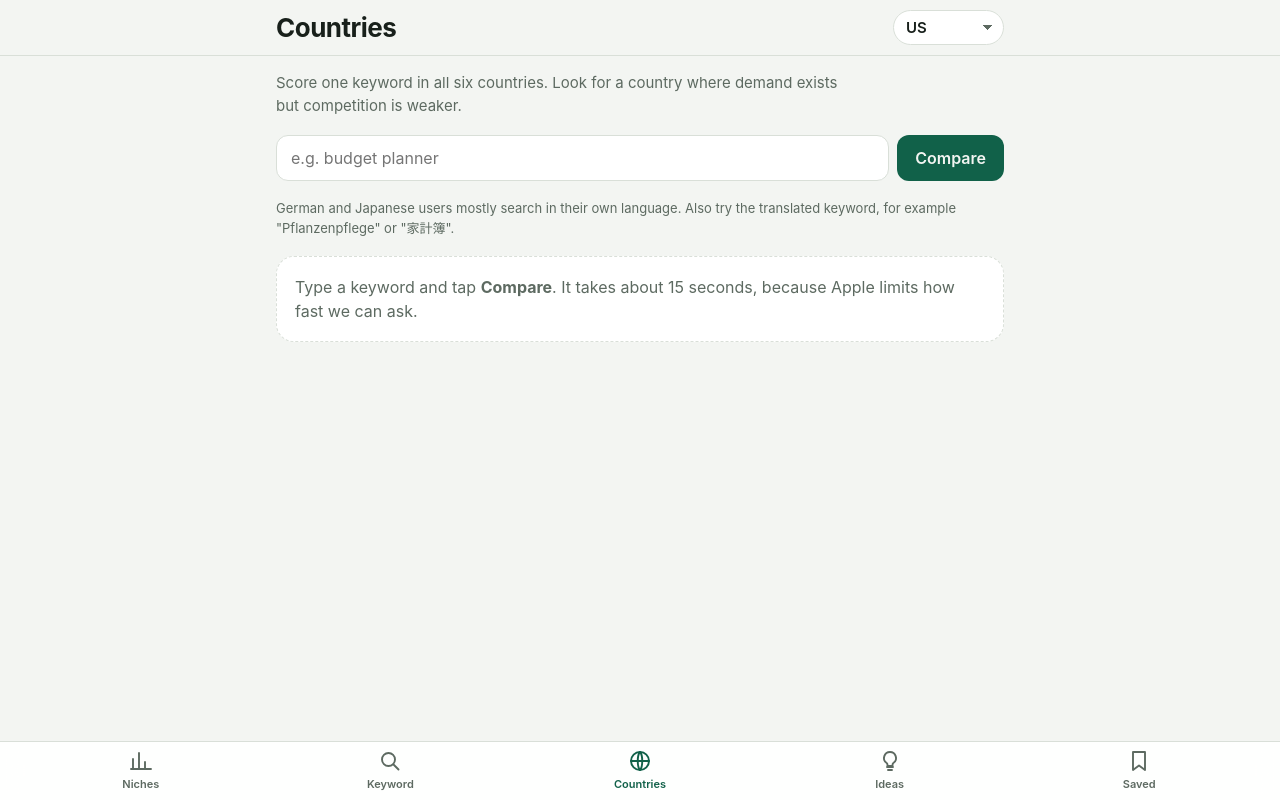
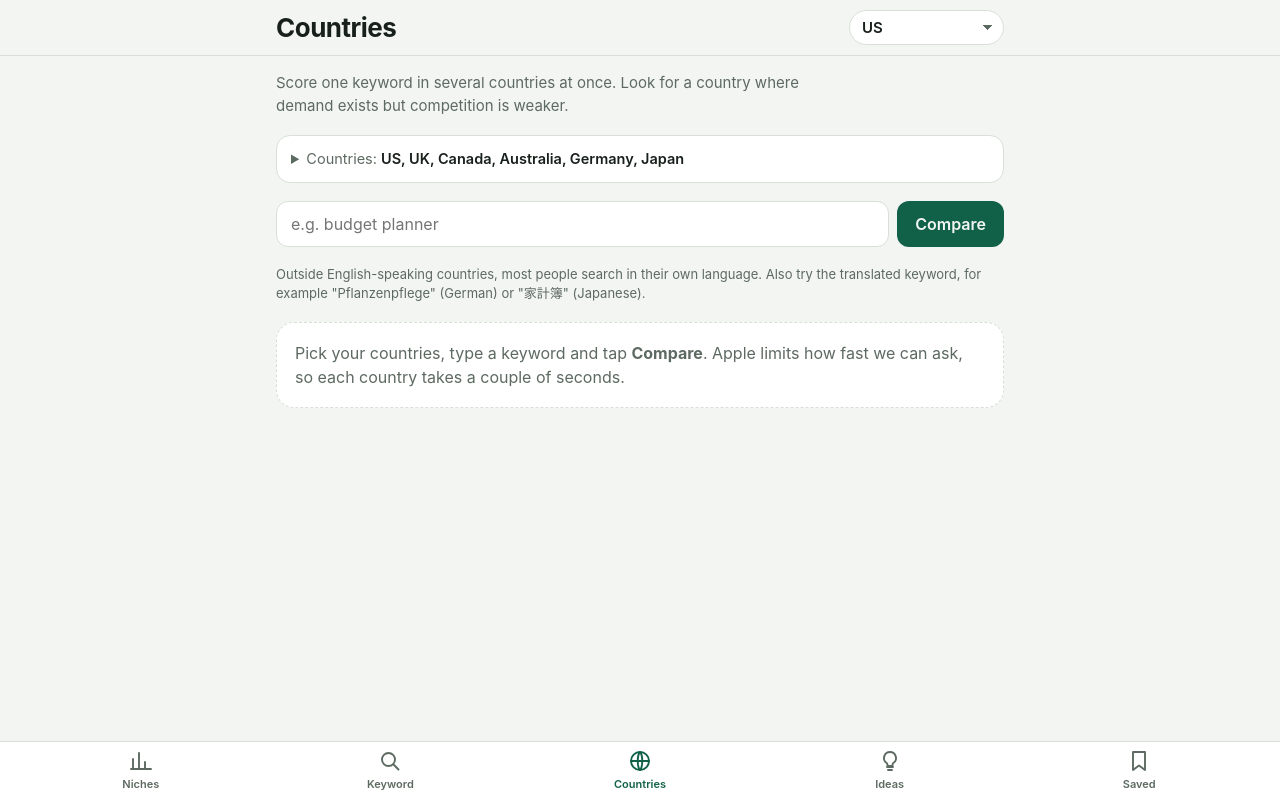
Before and after one commit to jgcoders/asokeywordresearcher, a plain HTML site: page index.html in a window 1280 px wide. Both pictures are taken after a click on the link "Countries". Drawn offline with Linux system fonts and the light colour scheme.

Commit message:
Add 27 more countries and a country picker for comparisons
The app now covers 33 App Store countries, grouped by region in the
country selector. The Countries tab compares a chosen set of up to 12
countries (to stay within Apple's request limits), with presets for top
payers, English-speaking, Europe, Asia and small rich markets. The
selection is remembered on the device.

Co-Authored-By: Claude Opus 5.5 <noreply@anthropic.com>
Claude-Session: https://claude.ai/code/session_01FY98uJA7QPVgqHaMWdCxxs

```diff
--- a/css/app.css
+++ b/css/app.css
@@ -461,3 +461,13 @@ textarea, .copy-box {
   .tabbar a { font-size: 10px; }
   .idea-form .facts { grid-template-columns: repeat(2, minmax(0, 1fr)); }
 }
+
+/* ---------- countries picker ---------- */
+.cmp-pick { background: var(--surface); border: 1px solid var(--line); border-radius: 14px; }
+.cmp-pick summary { padding: 12px 14px; cursor: pointer; font-size: 14.5px; color: var(--muted); list-style-position: inside; overflow-wrap: anywhere; }
+.cmp-pick summary b { color: var(--fg); font-weight: 600; }
+.cmp-pick-body { padding: 0 14px 14px; display: flex; flex-direction: column; gap: 12px; }
+.cmp-region { display: flex; flex-direction: column; gap: 6px; }
+.cmp-region > span { font: 600 12px var(--sans); text-transform: uppercase; letter-spacing: 0.06em; color: var(--muted); }
+.cmp-pick .chip { font-size: 13.5px; padding: 6px 11px; }
+.chip:disabled { opacity: 0.4; cursor: not-allowed; }
--- a/js/app.js
+++ b/js/app.js
@@ -4,15 +4,56 @@ import * as ideas from './ideas.js';
 import { keywordReport, nicheReport, nicheScore, titleIdeas, tokens, daysSince, mostCommon, verdictFor } from './scoring.js';
 
 // ---------- constants ----------
+// [App Store country code, name, short label, region]
 const COUNTRIES = [
-  ['us', 'United States', 'US'],
-  ['gb', 'United Kingdom', 'UK'],
-  ['ca', 'Canada', 'Canada'],
-  ['au', 'Australia', 'Australia'],
-  ['de', 'Germany', 'Germany'],
-  ['jp', 'Japan', 'Japan'],
+  ['us', 'United States', 'US', 'English-speaking'],
+  ['gb', 'United Kingdom', 'UK', 'English-speaking'],
+  ['ca', 'Canada', 'Canada', 'English-speaking'],
+  ['au', 'Australia', 'Australia', 'English-speaking'],
+  ['nz', 'New Zealand', 'New Zealand', 'English-speaking'],
+  ['ie', 'Ireland', 'Ireland', 'English-speaking'],
+  ['sg', 'Singapore', 'Singapore', 'English-speaking'],
+  ['de', 'Germany', 'Germany', 'Europe'],
+  ['fr', 'France', 'France', 'Europe'],
+  ['it', 'Italy', 'Italy', 'Europe'],
+  ['es', 'Spain', 'Spain', 'Europe'],
+  ['nl', 'Netherlands', 'Netherlands', 'Europe'],
+  ['be', 'Belgium', 'Belgium', 'Europe'],
+  ['at', 'Austria', 'Austria', 'Europe'],
+  ['ch', 'Switzerland', 'Switzerland', 'Europe'],
+  ['se', 'Sweden', 'Sweden', 'Europe'],
+  ['no', 'Norway', 'Norway', 'Europe'],
+  ['dk', 'Denmark', 'Denmark', 'Europe'],
+  ['fi', 'Finland', 'Finland', 'Europe'],
+  ['pl', 'Poland', 'Poland', 'Europe'],
+  ['pt', 'Portugal', 'Portugal', 'Europe'],
+  ['jp', 'Japan', 'Japan', 'Asia'],
+  ['kr', 'South Korea', 'Korea', 'Asia'],
+  ['tw', 'Taiwan', 'Taiwan', 'Asia'],
+  ['hk', 'Hong Kong', 'Hong Kong', 'Asia'],
+  ['cn', 'China', 'China', 'Asia'],
+  ['in', 'India', 'India', 'Asia'],
+  ['ae', 'United Arab Emirates', 'UAE', 'Middle East'],
+  ['sa', 'Saudi Arabia', 'Saudi Arabia', 'Middle East'],
+  ['il', 'Israel', 'Israel', 'Middle East'],
+  ['tr', 'Turkey', 'Turkey', 'Middle East'],
+  ['br', 'Brazil', 'Brazil', 'Latin America'],
+  ['mx', 'Mexico', 'Mexico', 'Latin America'],
 ];
 const CNAME = Object.fromEntries(COUNTRIES.map(([c, n]) => [c, n]));
+const CSHORT = Object.fromEntries(COUNTRIES.map(([c, , sh]) => [c, sh]));
+const REGIONS = [...new Set(COUNTRIES.map((c) => c[3]))];
+
+// Countries tab: which countries to compare. Apple limits request speed, so cap the set.
+const COMPARE_MAX = 12;
+const COMPARE_PRESETS = [
+  ['Top payers', ['us', 'gb', 'ca', 'au', 'de', 'jp']],
+  ['English', ['us', 'gb', 'ca', 'au', 'nz', 'ie', 'sg']],
+  ['Europe', ['de', 'fr', 'it', 'es', 'nl', 'ch', 'se', 'no', 'dk', 'at', 'be', 'pl']],
+  ['Asia', ['jp', 'kr', 'tw', 'hk', 'cn', 'sg', 'in']],
+  ['Rich & small', ['ch', 'no', 'dk', 'se', 'nl', 'at', 'ie', 'nz', 'sg', 'ae', 'il', 'fi']],
+];
+const DEFAULT_COMPARE = COMPARE_PRESETS[0][1];
 
 const GENRES = [
   [6018, 'Books'], [6000, 'Business'], [6026, 'Developer Tools'], [6017, 'Education'], [6016, 'Entertainment'],
@@ -84,6 +125,11 @@ const state = {
   auto: { busy: false, error: null, token: 0, done: 0, failed: 0, current: '', waiting: false, results: null, country: null, at: 0 },
   ideasFilter: 'all',
   cs: { key: null, busy: false, step: '', error: null, needsKey: false, keyForm: false, entry: null, token: 0 },
+  cmpCountries: (() => {
+    const v = store.get('cmpCountries', DEFAULT_COMPARE);
+    const ok = Array.isArray(v) ? v.filter((c) => CNAME[c]).slice(0, COMPARE_MAX) : [];
+    return ok.length ? ok : [...DEFAULT_COMPARE];
+  })(),
   apps: new Map(), // id|country → app, for the details sheet
 };
 
@@ -158,7 +204,7 @@ async function runCompare(text) {
   const t = String(text || '').trim();
   if (!t) return;
   const token = ++s.token;
-  Object.assign(s, { text: t, busy: true, error: null, rows: COUNTRIES.map(([cc]) => ({ cc, status: 'wait' })) });
+  Object.assign(s, { text: t, busy: true, error: null, rows: state.cmpCountries.map((cc) => ({ cc, status: 'wait' })) });
   refresh('compare');
   for (const row of s.rows) {
     if (token !== s.token) return;
@@ -367,6 +413,14 @@ function sinceText(ts) {
   const h = Math.round(m / 60);
   if (h < 48) return `${h} h ago`;
   return `${Math.round(h / 24)} days ago`;
+}
+
+function refreshPicker() {
+  const box = $('#cmpPicker');
+  if (!box) return;
+  const wasOpen = box.querySelector('details')?.open;
+  box.innerHTML = comparePickerHtml();
+  if (wasOpen) box.querySelector('details').open = true;
 }
 
 function checkKeyword(text) {
@@ -621,28 +675,50 @@ function keywordOut() {
 }
 
 // Compare
+function comparePickerHtml() {
+  const sel = new Set(state.cmpCountries);
+  const full = sel.size >= COMPARE_MAX;
+  const presets = COMPARE_PRESETS.map(([label, list]) => `<button class="chip" type="button" data-cmp-preset="${esc(label)}">${esc(label)}</button>`).join('');
+  const groups = REGIONS.map((region) => `<div class="cmp-region"><span>${esc(region)}</span><div class="chips">${
+    COUNTRIES.filter((c) => c[3] === region).map(([c, , short]) => {
+      const on = sel.has(c);
+      return `<button class="chip" type="button" data-cmp-cc="${c}" aria-pressed="${on}"${!on && full ? ' disabled' : ''}>${esc(short)}</button>`;
+    }).join('')
+  }</div></div>`).join('');
+  const secs = Math.max(5, Math.round(sel.size * 2.5));
+  return `<details class="cmp-pick">
+    <summary>Countries: <b>${state.cmpCountries.map((c) => esc(CSHORT[c])).join(', ')}</b></summary>
+    <div class="cmp-pick-body">
+      <div class="chips">${presets}</div>
+      ${groups}
+      <p class="note">${sel.size} of ${COMPARE_MAX} max selected · about ${secs} seconds per comparison.</p>
+    </div>
+  </details>`;
+}
+
 function compareShell() {
   return `
-  <p class="intro">Score one keyword in all six countries. Look for a country where demand exists but competition is weaker.</p>
+  <p class="intro">Score one keyword in several countries at once. Look for a country where demand exists but competition is weaker.</p>
+  <div id="cmpPicker">${comparePickerHtml()}</div>
   <form class="form" id="cmpForm">
     <div class="row">
       <input type="search" id="cmpInput" placeholder="e.g. budget planner" enterkeyhint="search" autocapitalize="none" autocorrect="off" autocomplete="off" value="${esc(state.cmp.text)}" aria-label="Keyword to compare">
       <button class="btn" id="cmpBtn" type="submit" style="flex:0 0 auto">Compare</button>
     </div>
   </form>
-  <p class="note">German and Japanese users mostly search in their own language. Also try the translated keyword, for example "Pflanzenpflege" or "家計簿".</p>
+  <p class="note">Outside English-speaking countries, most people search in their own language. Also try the translated keyword, for example "Pflanzenpflege" (German) or "家計簿" (Japanese).</p>
   <div id="out"></div>`;
 }
 
 function compareOut() {
   const s = state.cmp;
   if (!s.rows) {
-    return `<div class="empty"><p>Type a keyword and tap <b>Compare</b>. It takes about 15 seconds, because Apple limits how fast we can ask.</p></div>`;
+    return `<div class="empty"><p>Pick your countries, type a keyword and tap <b>Compare</b>. Apple limits how fast we can ask, so each country takes a couple of seconds.</p></div>`;
   }
   const done = s.rows.filter((r) => r.status === 'done');
   const best = !s.busy && done.length ? done.reduce((a, b) => (b.result.report.opportunity > a.result.report.opportunity ? b : a)) : null;
   const rows = s.rows.map((row) => {
-    const name = esc(COUNTRIES.find(([c]) => c === row.cc)[2]);
+    const name = esc(CSHORT[row.cc] || row.cc);
     if (row.status !== 'done') {
       const label = { wait: 'Waiting', busy: 'Checking…', error: 'Failed', skipped: 'Skipped' }[row.status];
       return `<tr><td>${name}</td><td colspan="5" class="note">${row.status === 'busy' ? '<span class="spinner" style="display:inline-block;vertical-align:-3px;margin-right:6px"></span>' : ''}${label}</td></tr>`;
@@ -1100,6 +1176,23 @@ view.addEventListener('click', (e) => {
     if (x) { setCountry(x.cc); checkKeyword(x.kw); }
     return;
   }
+  const pickCc = t.closest('[data-cmp-cc]');
+  if (pickCc) {
+    const cc = pickCc.dataset.cmpCc;
+    const list = state.cmpCountries;
+    if (list.includes(cc)) { if (list.length > 1) list.splice(list.indexOf(cc), 1); } else if (list.length < COMPARE_MAX) list.push(cc);
+    // keep the region order of the master list
+    state.cmpCountries = COUNTRIES.map((c) => c[0]).filter((c) => list.includes(c));
+    store.set('cmpCountries', state.cmpCountries);
+    refreshPicker();
+    return;
+  }
+  const preset = t.closest('[data-cmp-preset]');
+  if (preset) {
+    const found = COMPARE_PRESETS.find(([label]) => label === preset.dataset.cmpPreset);
+    if (found) { state.cmpCountries = found[1].slice(0, COMPARE_MAX); store.set('cmpCountries', state.cmpCountries); refreshPicker(); }
+    return;
+  }
   const ideaBtn = t.closest('[data-idea]');
   if (ideaBtn) return openIdea(ideaBtn.dataset.idea);
   const filter = t.closest('[data-ifilter]');
@@ -1193,7 +1286,9 @@ function copyCsv() {
 
 // ---------- country picker ----------
 const countrySel = $('#country');
-countrySel.innerHTML = COUNTRIES.map(([c, , short]) => `<option value="${c}">${esc(short)}</option>`).join('');
+countrySel.innerHTML = REGIONS.map((region) => `<optgroup label="${esc(region)}">${
+  COUNTRIES.filter((c) => c[3] === region).map(([c, , short]) => `<option value="${c}">${esc(short)}</option>`).join('')
+}</optgroup>`).join('');
 countrySel.value = state.country;
 
 function setCountry(cc) {
```
Also changed, not shown: 1 other file.
